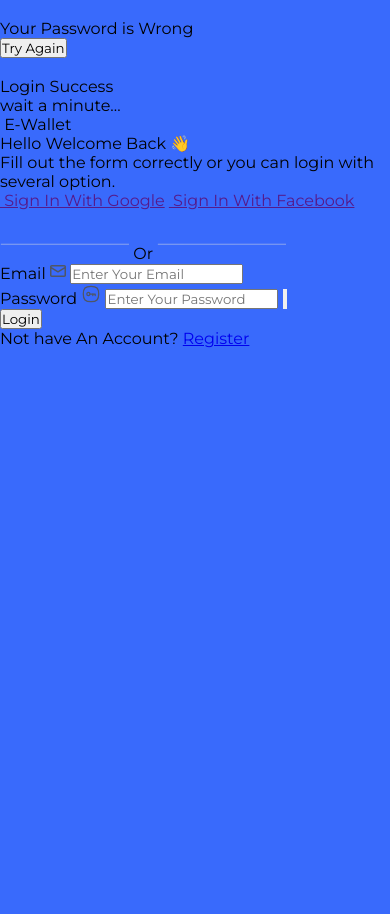
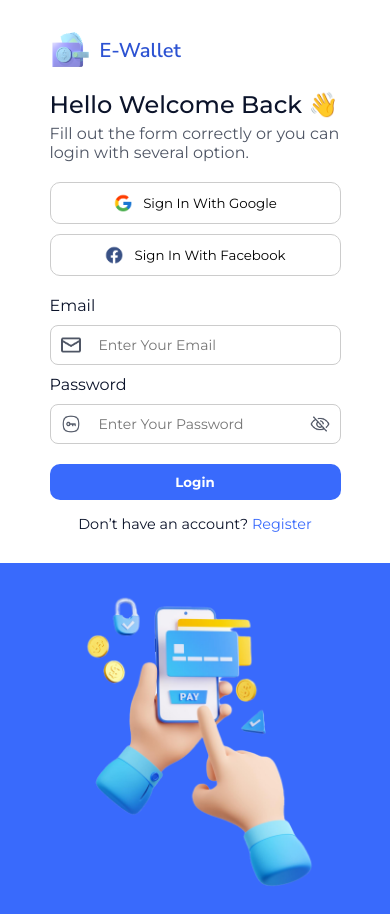
Before and after one commit to HN721/fgo24-css-slicing, a website: page src/pages/Login.html in a window 390 px wide. Before the commit the page ends 844 px from the top, so only its background shows below. Drawn offline with Linux system fonts and the light colour scheme; files that its build step writes are made by us from their sources.

Commit message:
feat: adding logic and responsive

```diff
--- a/src/pages/Login.html
+++ b/src/pages/Login.html
@@ -1,129 +1,76 @@
 <!DOCTYPE html>
 <html lang="en">
-  <head>
-    <meta charset="UTF-8" />
-    <meta name="viewport" content="width=device-width, initial-scale=1.0" />
-    <title>Login | E-Wallet</title>
-    <link rel="stylesheet" href="../src/styles/login.css " />
-    <link rel="preconnect" href="https://fonts.googleapis.com" />
-    <link rel="preconnect" href="https://fonts.gstatic.com" crossorigin />
-    <link
-      href="https://fonts.googleapis.com/css2?family=Montserrat:ital,wght@0,100..900;1,100..900&family=Nunito+Sans:ital,opsz,wght@0,6..12,200..1000;1,6..12,200..1000&family=Plus+Jakarta+Sans:ital,wght@0,200..800;1,200..800&display=swap"
-      rel="stylesheet"
-    />
-  </head>
-  <body>
-    <div class="container">
-      <div class="alert-off">
-        <div class="alert-box">
-          <img src="/src/icon/alert-3d.png" alt="">
-          <p>Your Password is Wrong</p>
-          <button href="/pages/login.html">Try Again</button>
+<head>
+  <meta charset="UTF-8" />
+  <meta name="viewport" content="width=device-width, initial-scale=1.0"/>
+  <title>Login - E-Wallet</title>
+  <link rel="stylesheet" href="login.css" />
+  <link rel="preconnect" href="https://fonts.googleapis.com">
+  <link rel="preconnect" href="https://fonts.gstatic.com" crossorigin>
+  <link href="https://fonts.googleapis.com/css2?family=Montserrat:wght@400;500;600;700&display=swap" rel="stylesheet">
+  <link href="https://fonts.googleapis.com/css2?family=Nunito+Sans:wght@600&display=swap" rel="stylesheet">
+
+</head>
+<body>
+  <div class="container">
+    <div class="login-left">
+      <div class="box">
+        <div class="logo-section">
+          <img src="/src/pages/assets/logo.png" alt="E-Wallet Logo" class="logo" />
+          <p class="e-wallet-label">E-Wallet</p>
         </div>
-      </div>
-      <div class="success-off">
-        <div class="success-box">
-          <img src="/src/icon/success.png" alt="">
-          <p>Login Success</p>
-          <p>wait a minute...</p>
+
+        <div class="welcome-section">
+          <p class="welcome-text">Hello Welcome Back 👋</p>
+          <p class="sub-text">Fill out the form correctly or you can login with several option.</p>
         </div>
-      </div>
-      <div class="login">
-        <div>
-          <img src="../src/assets/logo.png" alt="" />
-          <span>E-Wallet</span>
+
+        <div class="social-login">
+          <button class="social-btn">
+            <img src="/src/pages/assets/google.png" alt="Google Icon" />
+            <span>Sign In With Google</span>
+          </button>
+          <button class="social-btn">
+            <img src="/src/pages/assets/facebook.png" alt="Facebook Icon" />
+            <span>Sign In With Facebook</span>
+          </button>
         </div>
-        <div>
-          <div>
-            <p>Hello Welcome Back 👋</p>
+
+        <form class="login-form">
+          <label for="email">Email</label>
+          <div class="input-wrapper">
+            <img src="/src/pages/assets/email.png" class="input-icon" alt="Email Icon" />
+            <input id="email" type="email" placeholder="Enter Your Email" required />
           </div>
-          <div>
-            <p>Fill out the form correctly or you can login with several option.</p>
+
+          <label for="password">Password</label>
+          <div class="input-wrapper">
+            <img src="/src/pages/assets/lock.png" class="input-icon" alt="Password Icon" />
+            <input id="password" type="password" placeholder="Enter Your Password" required />
+            <img src="/src/pages/assets/eye-closed.png" alt="Toggle Password" class="toggle-password" onclick="togglePassword('password', this)" />
           </div>
-        </div>
-        <div>
-          <a href=""><img src="../src/icon/google.png" alt="" /> Sign In With Google</a>
-          <a href=""><img src="../src/icon/facebook.png" alt="" /> Sign In With Facebook</a>
-        </div>
-        <div class="auth-mobile">
-          <div>
-            <a><img src="../src/icon/google.png" alt="" /></a>
-            <a><img src="../src/icon/facebook.png" alt="" /></a>
-          </div>
-          <div class="or">
-            <svg width="129" height="30" viewBox="0 0 129 1" fill="none" xmlns="http://www.w3.org/2000/svg">
-              <line x1="0.862488" y1="0.75" x2="129" y2="0.749987" stroke="#DEDEDE" stroke-width="0.5" />
-            </svg>
 
-            <span>Or</span>
-            <svg width="129" height="30" viewBox="0 0 129 1" fill="none" xmlns="http://www.w3.org/2000/svg">
-              <line x1="0.862488" y1="0.75" x2="129" y2="0.749987" stroke="#DEDEDE" stroke-width="0.5" />
-            </svg>
-          </div>
-        </div>
-        <div class="form">
-          <form action="">
-            <div class="email">
-              <label for="email">Email</label>
-              <span>
-                <svg width="16" height="16" viewBox="0 0 16 16" fill="none" xmlns="http://www.w3.org/2000/svg">
-                  <g clip-path="url(#clip0_7_63)">
-                    <path
-                      fill-rule="evenodd"
-                      clip-rule="evenodd"
-                      d="M1.75 2C0.783502 2 4.49654e-09 2.7835 4.49654e-09 3.75V4.48577C-0.000162957 4.49479 -0.000162567 4.50381 4.49654e-09 4.51282V12.25C4.49654e-09 13.2165 0.783501 14 1.75 14H14.25C15.2165 14 16 13.2165 16 12.25V4.51265C16.0002 4.50376 16.0002 4.49485 16 4.48594V3.75C16 2.7835 15.2165 2 14.25 2H1.75ZM14.5 4.07029V3.75C14.5 3.61193 14.3881 3.5 14.25 3.5H1.75C1.61193 3.5 1.5 3.61193 1.5 3.75V4.07029L8 7.88063L14.5 4.07029ZM1.5 5.80902V12.25C1.5 12.3881 1.61193 12.5 1.75 12.5H14.25C14.3881 12.5 14.5 12.3881 14.5 12.25V5.80902L8.37929 9.39702C8.14507 9.53432 7.85493 9.53432 7.62071 9.39702L1.5 5.80902Z"
-                      fill="#4F5665"
-                    />
-                  </g>
-                  <defs>
-                    <clipPath id="clip0_7_63">
-                      <rect width="16" height="16" fill="white" />
-                    </clipPath>
-                  </defs>
-                </svg>
-                <input type="text" placeholder="Enter Your Email" name="email" id="email" />
-              </span>
-            </div>
-            <div class="Password">
-              <label for="password">Password</label>
-              <span>
-                <svg width="20" height="20" viewBox="0 0 16 16" fill="none" xmlns="http://www.w3.org/2000/svg">
-                  <path
-                    fill-rule="evenodd"
-                    clip-rule="evenodd"
-                    d="M7.12583 8.00007C7.12583 8.68207 6.57316 9.23473 5.89116 9.23473C5.20916 9.23473 4.65649 8.68207 4.65649 8.00007C4.65649 7.31807 5.20916 6.7654 5.89116 6.7654H5.89316C6.57449 6.76607 7.12583 7.31873 7.12583 8.00007Z"
-                    stroke="#4F5665"
-                    stroke-linecap="round"
-                    stroke-linejoin="round"
-                  />
-                  <path d="M7.12787 8.00007H11.3399V9.23473" stroke="#4F5665" stroke-linecap="round" stroke-linejoin="round" />
-                  <path d="M9.45467 9.23473V8.00007" stroke="#4F5665" stroke-linecap="round" stroke-linejoin="round" />
-                  <path
-                    fill-rule="evenodd"
-                    clip-rule="evenodd"
-                    d="M1.83325 8.00007C1.83325 3.3754 3.37525 1.8334 7.99992 1.8334C12.6246 1.8334 14.1666 3.3754 14.1666 8.00007C14.1666 12.6247 12.6246 14.1667 7.99992 14.1667C3.37525 14.1667 1.83325 12.6247 1.83325 8.00007Z"
-                    stroke="#4F5665"
-                    stroke-linecap="round"
-                    stroke-linejoin="round"
-                  />
-                </svg>
-                <input type="password" placeholder="Enter Your Password" name="password" id="password" />
-                <button type="button">
-                  <img src="/src/icon/eye-open.svg" alt="">
-                </button>
-              </span>
-            </div>
-            <button class="btn-login" type="submit">Login</button>
-          </form>
-          <p>Not have An Account? <a href="../pages/register.html">Register</a></p>
-        </div>
-      </div>
-      <div class="ilustrasi">
-        <div>
-          <img src="../src/assets/login-3d.png" alt="" />
-        </div>
+          <button type="submit" class="login-btn">Login</button>
+        </form>
+
+        <p class="register-link">Don’t have an account? <a href="Register.html">Register</a></p>
       </div>
     </div>
-    <script src="/src/scripts/login.js"></script>
-  </body>
+
+    <div class="login-right">
+      <img src="/src/pages/assets/hand-smart.png" alt="Login Illustration" class="illustration" />
+    </div>
+  </div>
+
+  <script>
+    function togglePassword(inputId, icon) {
+      const input = document.getElementById(inputId);
+      const isPassword = input.type === "password";
+      input.type = isPassword ? "text" : "password";
+      icon.src = isPassword
+        ? "/src/pages/assets/eye-open.png"
+        : "/src/pages/assets/eye-closed.png";
+    }
+  </script>
+</body>
 </html>
--- a/src/pages/login.css
+++ b/src/pages/login.css
@@ -1,3 +1,6 @@
+/* ============================
+   RESET & BASE STYLES
+============================ */
 * {
   box-sizing: border-box;
   margin: 0;
@@ -5,27 +8,36 @@
   font-family: "Montserrat", sans-serif;
 }
 
-  body {
+html, body {
+  height: 100%;
   background-color: #396afc;
 }
 
+/* ============================
+   LAYOUT
+============================ */
 .container {
   display: flex;
-    height: 100vh;
+  flex-wrap: wrap;
+  min-height: 100vh;
 }
 
 .login-left,
 .login-right {
   width: 50%;
+  display: flex;
+  justify-content: center;
+  align-items: center;
 }
 
 .login-left {
-    background-color: white;
+  background-color: #ffffff;
   border-top-right-radius: 20px;
   border-bottom-right-radius: 20px;
-    display: flex;
-    justify-content: center;
-    align-items: center;
+}
+
+.login-right {
+  background-color: #396afc;
 }
 
 .box {
@@ -34,6 +46,57 @@
   border-radius: 15px;
 }
 
+/* ============================
+   TYPOGRAPHY
+============================ */
+.logo-section p,
+.brand-name,
+.welcome-text,
+.sub-text,
+.login-form label,
+.register-link {
+  color: #0B132A;
+}
+
+.logo-section > p {
+  font-family: "Nunito Sans", sans-serif;
+  font-size: 20px;
+  font-weight: 600;
+  color: #2c52d2;
+}
+
+.brand-name {
+  font-weight: bold;
+  color: #396afc;
+}
+
+.welcome-text {
+  font-size: 30px;
+  font-weight: 500;
+  margin-bottom: 5px;
+}
+
+.sub-text {
+  font-size: 16px;
+  font-weight: 400;
+  color: #4F5665;
+  margin-bottom: 20px;
+}
+
+.register-link {
+  text-align: center;
+  margin-top: 15px;
+  font-size: 0.9rem;
+}
+
+.register-link a {
+  color: #396afc;
+  text-decoration: none;
+}
+
+/* ============================
+   COMPONENTS
+============================ */
 .logo-section {
   display: flex;
   align-items: center;
@@ -43,31 +106,6 @@
 
 .logo {
   width: 40px;
-  }
-  .logo-section > p{
-    font-family: "Nunito Sans", sans-serif;
-    font-weight: 600;
-    font-size: 20px;
-
-  }
-
-  .brand-name {
-    font-weight: bold;
-    color: #396afc;
-  }
-
-  .welcome-text {
-    font-size: 30px;
-    color: #0B132A;
-    font-weight: 500;
-    margin-bottom: 5px;
-  }
-
-  .sub-text {
-    font-size: 16px;
-    font-weight: 400;
-    color: #4F5665;
-    margin-bottom: 20px;
 }
 
 .social-login {
@@ -87,6 +125,11 @@
   padding: 10px;
   border-radius: 10px;
   cursor: pointer;
+  transition: background-color 0.3s ease;
+}
+
+.social-btn:hover {
+  background-color: #f0f0f0;
 }
 
 .social-btn img {
@@ -99,10 +142,26 @@
   gap: 10px;
 }
 
-  .login-form input {
-    padding: 10px;
+.input-wrapper {
+  display: flex;
+  align-items: center;
+  gap: 8px;
   border: 1px solid #ccc;
   border-radius: 8px;
+  padding: 0 10px;
+  background-color: #fff;
+}
+
+.input-wrapper input {
+  flex: 1;
+  border: none;
+  padding: 10px;
+  outline: none;
+  font-size: 14px;
+}
+
+.input-icon {
+  width: 20px;
 }
 
 .login-btn {
@@ -114,24 +173,11 @@
   border-radius: 10px;
   cursor: pointer;
   font-weight: bold;
+  transition: background-color 0.3s ease;
 }
 
-  .register-link {
-    text-align: center;
-    margin-top: 15px;
-    font-size: 0.9rem;
-  }
-
-  .register-link a {
-    color: #396afc;
-    text-decoration: none;
-  }
-
-  .login-right {
-    background-color: #396afc;
-    display: flex;
-    justify-content: center;
-    align-items: center;
+.login-btn:hover {
+  background-color: #2c52d2;
 }
 
 .illustration {
@@ -139,14 +185,40 @@
   max-width: 500px;
 }
 
-  /* Responsive */
+/* ============================
+   RESPONSIVE
+============================ */
 @media (max-width: 768px) {
   .container {
     flex-direction: column;
   }
+
   .login-left,
   .login-right {
     width: 100%;
     border-radius: 0;
   }
+
+  .box {
+    width: 90%;
   }
+
+  .welcome-text {
+    font-size: 24px;
+  }
+}
+.toggle-password {
+  width: 20px;
+  height: 20px;
+  cursor: pointer;
+}
+
+
+.e-wallet-label {
+  font-family: 'Nunito Sans', sans-serif;
+  font-weight: 600;
+  font-size: 20px;
+  color: #396afc;
+  width: 82px;
+  height: 27px;
+}
```
Lines whose indentation alone changed are shown as unchanged.
